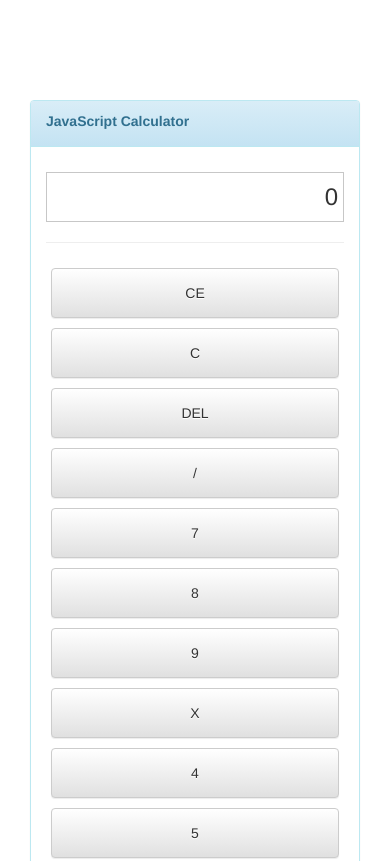
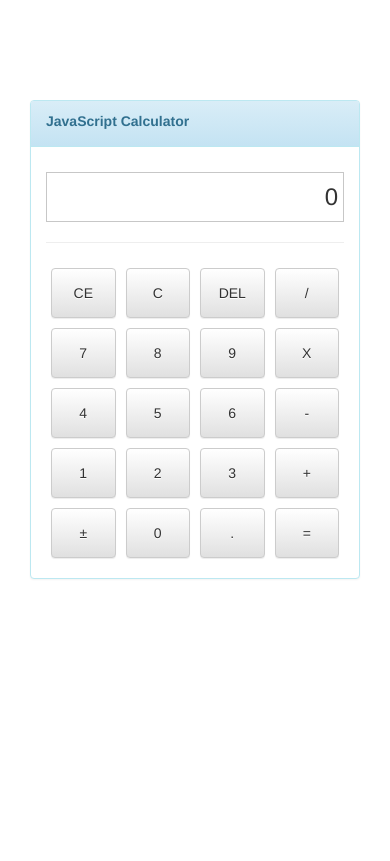
Before and after one commit to Jelly94/JavaScript-Calculator, a plain HTML site: page index.html in a window 390 px wide. Shown: the top 861 px of the page. Drawn offline with nearby package versions, Linux system fonts and the light colour scheme.

Commit message:
Fixed for mobile

```diff
--- a/index.html
+++ b/index.html
@@ -24,34 +24,34 @@
                 <input id="result-screen" class="result-screen" type="text" disabled>
                 <hr />
                 <div class="row">
-                    <div class="col-md-3"><input type="button" class="btn btn-default" onclick="ceClicked(this)" value="CE" /></div>
-                    <div class="col-md-3"><input type="button" class="btn btn-default" onclick="cClicked(this)" value="C" /></div>
-                    <div class="col-md-3"><input type="button" class="btn btn-default" onclick="delClicked(this)" value="DEL" /></div>
-                    <div class="col-md-3"><input type="button" class="btn btn-default" onclick="divideClicked(this)" value="/" /></div>
+                    <div class="col-xs-3"><input type="button" class="btn btn-default" onclick="ceClicked(this)" value="CE" /></div>
+                    <div class="col-xs-3"><input type="button" class="btn btn-default" onclick="cClicked(this)" value="C" /></div>
+                    <div class="col-xs-3"><input type="button" class="btn btn-default" onclick="delClicked(this)" value="DEL" /></div>
+                    <div class="col-xs-3"><input type="button" class="btn btn-default" onclick="divideClicked(this)" value="/" /></div>
                 </div>
                 <div class="row">
-                    <div class="col-md-3"><input type="button" class="btn btn-default" onclick="numClicked(this)" value="7" /></div>
-                    <div class="col-md-3"><input type="button" class="btn btn-default" onclick="numClicked(this)" value="8" /></div>
-                    <div class="col-md-3"><input type="button" class="btn btn-default" onclick="numClicked(this)" value="9" /></div>
-                    <div class="col-md-3"><input type="button" class="btn btn-default" onclick="multiplyClicked(this)" value="X" /></div>
+                    <div class="col-xs-3"><input type="button" class="btn btn-default" onclick="numClicked(this)" value="7" /></div>
+                    <div class="col-xs-3"><input type="button" class="btn btn-default" onclick="numClicked(this)" value="8" /></div>
+                    <div class="col-xs-3"><input type="button" class="btn btn-default" onclick="numClicked(this)" value="9" /></div>
+                    <div class="col-xs-3"><input type="button" class="btn btn-default" onclick="multiplyClicked(this)" value="X" /></div>
                 </div>
                 <div class="row">
-                    <div class="col-md-3"><input type="button" class="btn btn-default" onclick="numClicked(this)" value="4" /></div>
-                    <div class="col-md-3"><input type="button" class="btn btn-default" onclick="numClicked(this)" value="5" /></div>
-                    <div class="col-md-3"><input type="button" class="btn btn-default" onclick="numClicked(this)" value="6" /></div>
-                    <div class="col-md-3"><input type="button" class="btn btn-default" onclick="subtractClicked(this)" value="-" /></div>
+                    <div class="col-xs-3"><input type="button" class="btn btn-default" onclick="numClicked(this)" value="4" /></div>
+                    <div class="col-xs-3"><input type="button" class="btn btn-default" onclick="numClicked(this)" value="5" /></div>
+                    <div class="col-xs-3"><input type="button" class="btn btn-default" onclick="numClicked(this)" value="6" /></div>
+                    <div class="col-xs-3"><input type="button" class="btn btn-default" onclick="subtractClicked(this)" value="-" /></div>
                 </div>
                 <div class="row">
-                    <div class="col-md-3"><input type="button" class="btn btn-default" onclick="numClicked(this)" value="1" /></div>
-                    <div class="col-md-3"><input type="button" class="btn btn-default" onclick="numClicked(this)" value="2" /></div>
-                    <div class="col-md-3"><input type="button" class="btn btn-default" onclick="numClicked(this)" value="3" /></div>
-                    <div class="col-md-3"><input type="button" class="btn btn-default" onclick="addClicked(this)" value="+" /></div>
+                    <div class="col-xs-3"><input type="button" class="btn btn-default" onclick="numClicked(this)" value="1" /></div>
+                    <div class="col-xs-3"><input type="button" class="btn btn-default" onclick="numClicked(this)" value="2" /></div>
+                    <div class="col-xs-3"><input type="button" class="btn btn-default" onclick="numClicked(this)" value="3" /></div>
+                    <div class="col-xs-3"><input type="button" class="btn btn-default" onclick="addClicked(this)" value="+" /></div>
                 </div>
                 <div class="row">
-                    <div class="col-md-3"><input type="button" class="btn btn-default" onclick="plusMinusClicked(this)" value="&plusmn;" /></div>
-                    <div class="col-md-3"><input type="button" class="btn btn-default" onclick="numClicked(this)" value="0" /></div>
-                    <div class="col-md-3"><input type="button" class="btn btn-default" onclick="numClicked(this)" value="." /></div>
-                    <div class="col-md-3"><input type="button" class="btn btn-default" onclick="equalsClicked(this)" value="=" /></div>
+                    <div class="col-xs-3"><input type="button" class="btn btn-default" onclick="plusMinusClicked(this)" value="&plusmn;" /></div>
+                    <div class="col-xs-3"><input type="button" class="btn btn-default" onclick="numClicked(this)" value="0" /></div>
+                    <div class="col-xs-3"><input type="button" class="btn btn-default" onclick="numClicked(this)" value="." /></div>
+                    <div class="col-xs-3"><input type="button" class="btn btn-default" onclick="equalsClicked(this)" value="=" /></div>
                 </div>
             </div>
         </div>
--- a/main.css
+++ b/main.css
@@ -18,7 +18,7 @@
     margin-right: 0px;
 }
 
-.col-md-3 {
+.col-xs-3 {
     padding: 5px;
 }
 
```
